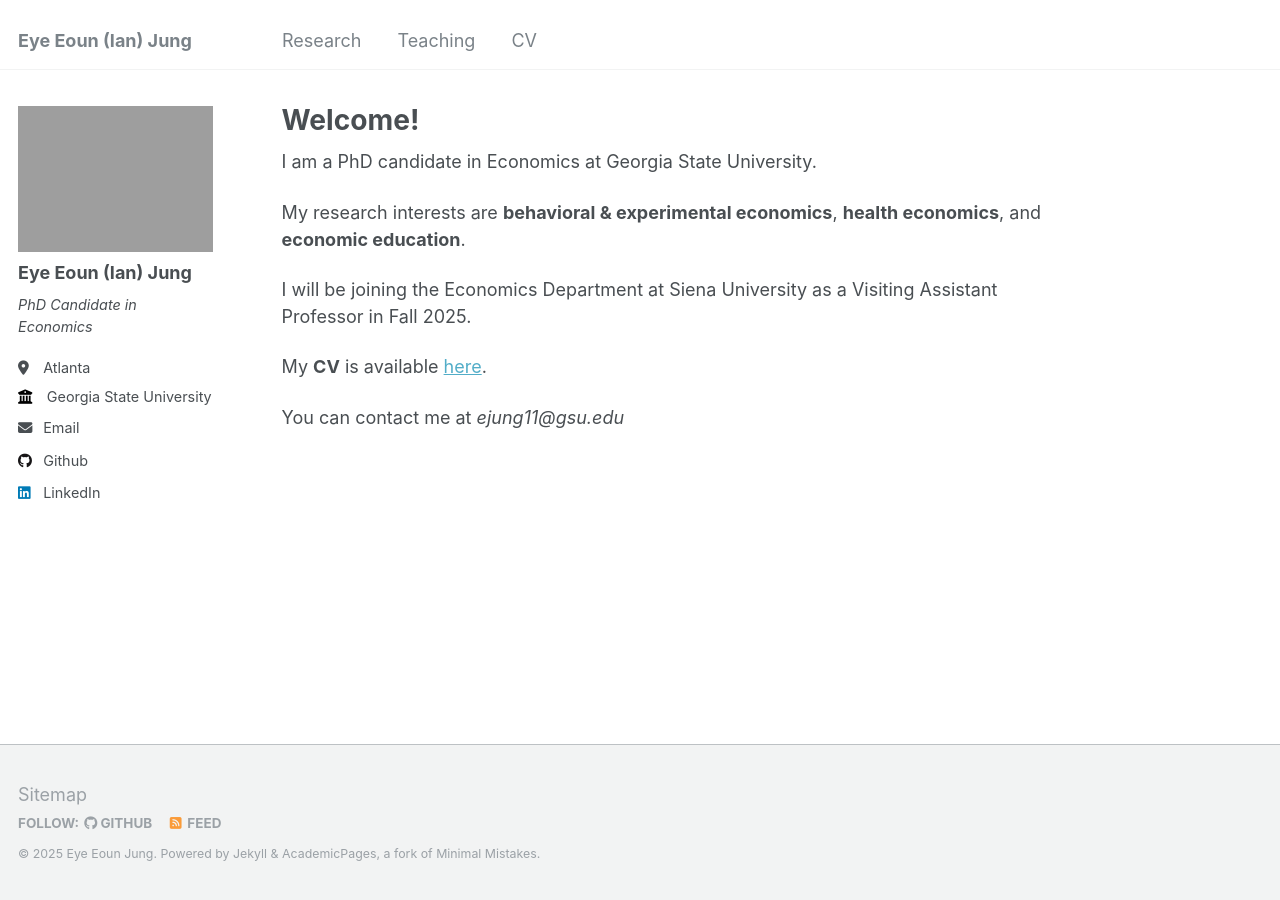
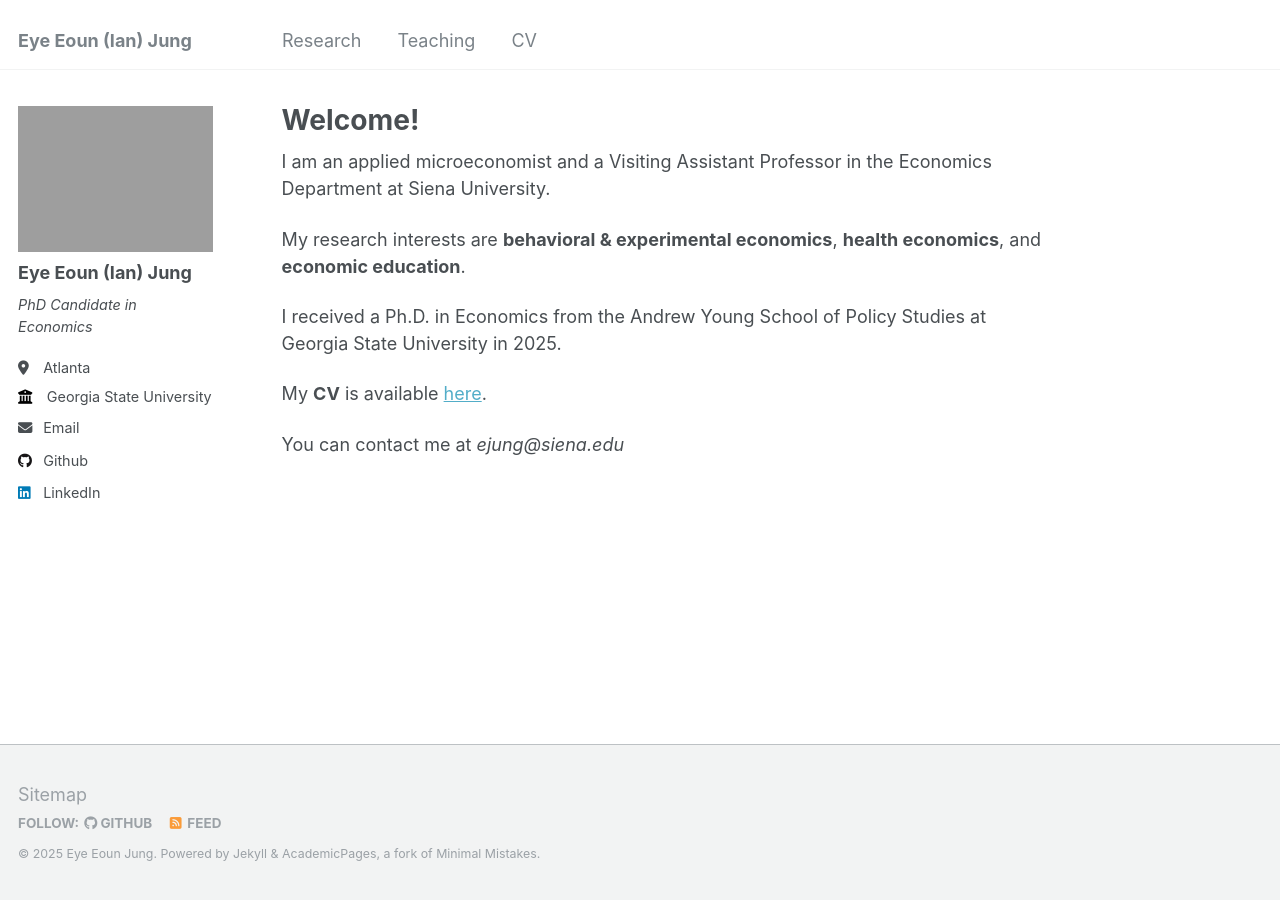
Before and after one commit to ejung11/ejung11.github.io, a Jekyll site: the page built from _pages/about.md, in a window 1280 px wide. Built offline with Jekyll 4.4.1, drawn with Linux system fonts in a browser that asks for light colours.

Commit message:
Update personal information and affiliations

```diff
--- a/_pages/about.md
+++ b/_pages/about.md
@@ -7,12 +7,13 @@ redirect_from:
   - /about.html
 ---
 
-I am a PhD candidate in Economics at Georgia State University.
+I am an applied microeconomist and a Visiting Assistant Professor in the Economics Department at Siena University.
 
 My research interests are **behavioral & experimental economics**, **health economics**, and **economic education**.
 
-I will be joining the Economics Department at Siena University as a Visiting Assistant Professor in Fall 2025.
+I received a Ph.D. in Economics from the Andrew Young School of Policy Studies at Georgia State University in 2025.
+
 
 My **CV** is available [here](https://ejung11.github.io/files/CV_EyeEoun_Jung_2025.pdf).
 
-You can contact me at *ejung11@gsu.edu*
+You can contact me at *ejung@siena.edu*
```
